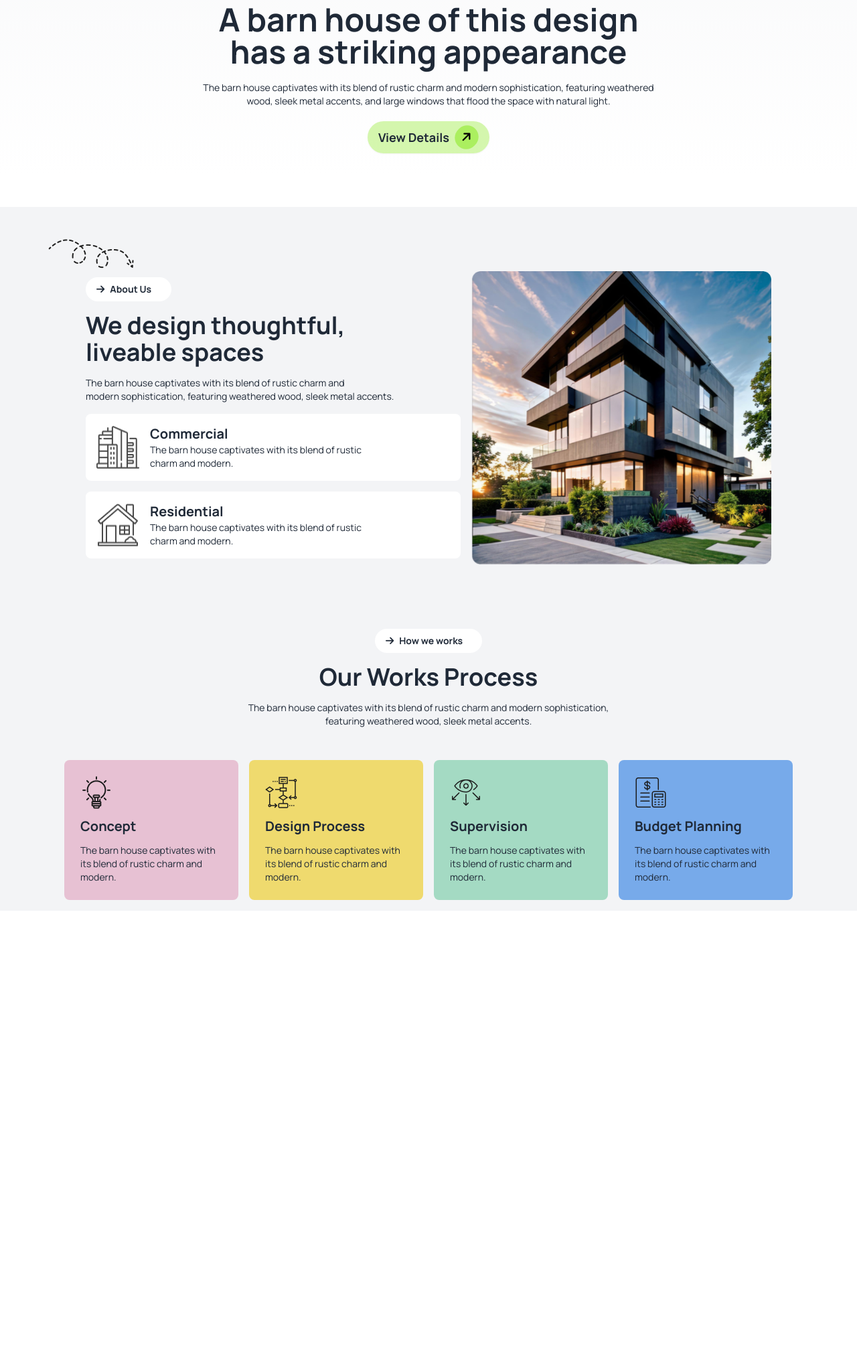
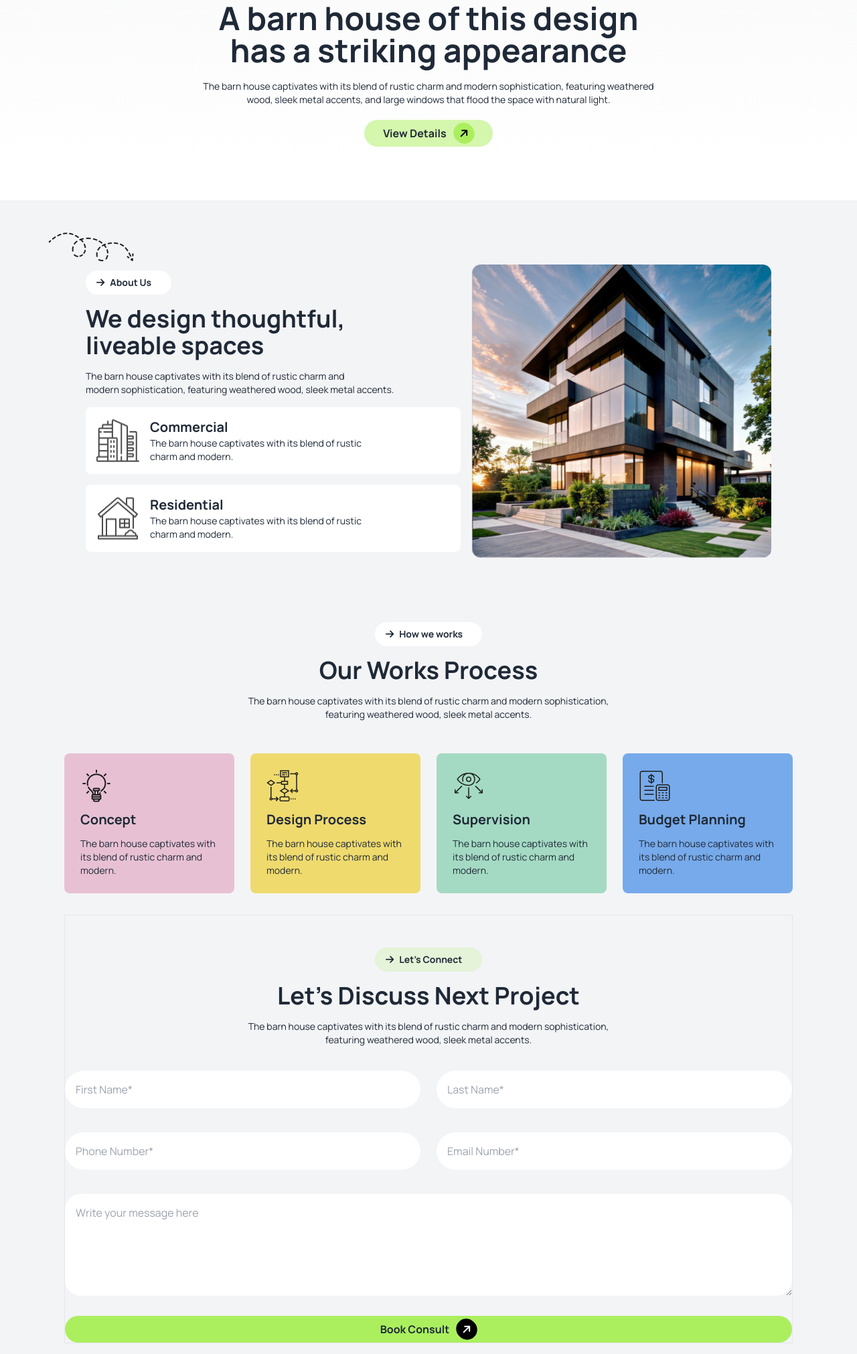
Before and after one commit to muradhossain1/my-assignment-3, a plain HTML site: page index.html in a window 1280 px wide. Shown: the part 467-2489 px from the top of the page at 67% size. Before the commit the page ends 1827 px from the top, so only its background shows below. Drawn offline with nearby package versions, Linux system fonts and the light colour scheme.

Commit message:
added an Let’s Discuss Next Project section

```diff
--- a/index.html
+++ b/index.html
@@ -35,8 +35,8 @@
     <header class="bg-gradient-to-t from-white to-gray-100 p-4 lg:px-24 ">
         <nav>
           <div >
-            <div class="navbar container mx-auto border">
-                <div class="navbar-start gap-2 border ">
+            <div class="navbar container mx-auto">
+                <div class="navbar-start gap-2 ">
                   <i class="fa-solid fa-arrow-right bg-[#ABEF5F] rounded-full -rotate-45 p-2"></i>
                   <h1 class="text-2xl lg:text-4xl font-bold">Rinterio</h1>
 
@@ -51,15 +51,15 @@
                   </ul>
                 </div>
 
-                <div class="navbar-end flex space-x-5 border">
+                <div class="navbar-end flex space-x-5 ">
 
-                  <i class="fa-solid rounded-full bg-white text-black p-2  fa-magnifying-glass hidden lg:block"></i>
-                  <i class="fa-solid rounded-full bg-white text-black p-2 fa-cart-shopping hidden lg:block   "></i>
-                  <div class="bg-[#ABEF5F]   rounded-full py-1 px-4 space-x-2">
+                  <i class="fa-solid rounded-full bg-white text-black p-2  fa-magnifying-glass hidden md:block lg:block"></i>
+                  <i class="fa-solid rounded-full bg-white text-black p-2 fa-cart-shopping hidden lg:block md:block   "></i>
+                 <div class="bg-[#ABEF5F] hidden lg:block md:block  rounded-full py-1 px-4 space-x-2">
                     <button class="font-bold"> Book Consult</button>
                     <i class="fa-solid fa-arrow-right bg-black text-white rounded-full p-2 -rotate-45"></i>
                   </div>
-                  <!-- <a class="btn btn- px-4 text-lg  border-none rounded-full font-bold ">Book Consult <i class="fa-solid bg-black text-white rounded-full p-2 -rotate-45 fa-arrow-right"></i></a> -->
+                  <i class="fa-solid fa-bars rounded-full lg:hidden bg-white text-black p-2 "></i>
                 </div>
               </div>
         </div>
@@ -73,9 +73,10 @@
               <div class=" lg:w-2/3 space-y-5">
                 <h1 class="text-3xl lg:text-5xl font-bold">A barn house of this design has a striking appearance</h1>
                 <p class="text-sm">The barn house captivates with its blend of rustic charm and modern sophistication, featuring weathered wood, sleek metal accents, and large windows that flood the space with natural light.</p>
-                <button>
-                  <a class="btn text-lg bg-[#ABEF5F80] border-none rounded-full font-bold ">View Details<i class="fa-solid bg-[#ABEF5F] text-black rounded-full p-2 w-9 -rotate-45 fa-arrow-right"></i></a>
-                </button>
+                <div class="bg-[#ABEF5F80] lg:w-48 md:w-48 mx-auto rounded-full py-1 px-4 space-x-2">
+                  <button class="font-bold"> View Details</button>
+                  <i class="fa-solid fa-arrow-right bg-[#ABEF5F] text-black rounded-full p-2 -rotate-45"></i>
+                </div>
               </div>
             </div>
 
@@ -94,7 +95,7 @@
           <div class="hero-content flex-col-reverse lg:flex-row-reverse mt-16 ">
             <img
               src="./assets/Rectangle.png"
-              class="  lg:w-2/5 rounded-lg " />
+              class=" md:w-full lg:w-2/5  " />
           <!-- contant  -->
           <div class="space-y-4 text-center lg:text-start lg:w-1/2">
 
@@ -137,7 +138,7 @@
             <p class="text-sm">The barn house captivates with its blend of rustic charm and modern sophistication, <br class="hidden lg:block"> featuring weathered wood, sleek metal accents.</p>
           </div>
           <!-- card section  -->
-          <div class="grid grid-cols-1 md:grid-cols-2 lg:grid-cols-4 lg:gap-4">
+          <div class="grid grid-cols-1 md:grid-cols-2 lg:grid-cols-4  lg:gap-6 md:gap-6">
             <div class=" bg-[#E7C1D3] p-6 rounded-lg mt-12 space-y-3 ">
               <img src="./assets/concept.png" alt="">
               <div class=" space-y-3">
@@ -173,6 +174,44 @@
           </div>
         </div>
       </section>
+      <!-- Let’s Discuss Next Project section  -->
+      <section class="p-4 lg:px-24 bg-gray-100 " >
+        <div class="container mx-auto border  ">
+          <div class="space-y-4 text-center mt-12 ">
+            <div class=" bg-[#ABEF5F33] flex rounded-full py-2 px-4 w-40 gap-2 text-sm items-center mx-auto ">
+              <i class="fa-solid fa-arrow-right"></i>
+              <h5 class="font-bold" >Let’s Connect</h5>
+              </div>
+            <h1 class="text-3xl lg:text-4xl font-bold">Let’s Discuss Next Project</h1>
+            <p class="text-sm">The barn house captivates with its blend of rustic charm and modern sophistication, <br class="hidden lg:block"> featuring weathered wood, sleek metal accents.</p>
+          </div>
+          <!-- form-section  -->
+          <div>
+              <div class="grid grid-cols-1 lg:grid-cols-2 gap-6 mt-6">
+                <div>
+                  <input class="p-4 mt-3 border-none outline-none bg-white rounded-full w-full" type="text" placeholder="First Name*">
+                </div>
+                <div>
+                  <input class="p-4 mt-3 border-none outline-none bg-white rounded-full w-full" type="text" placeholder="Last Name*">
+                </div>
+                <div>
+                  <input class="p-4 mt-3 border-none outline-none bg-white rounded-full w-full" type="text" placeholder="Phone Number*">
+                </div>
+                <div>
+                  <input class="p-4 mt-3 border-none outline-none bg-white rounded-full w-full" type="text" placeholder="Email Number*">
+                </div>
+                <div class="lg:col-span-2">
+                  <textarea class="p-4 mt-3 border-none outline-none bg-white rounded-3xl w-full" placeholder="Write your message here" name="" id=""  rows="5"></textarea>
+                </div>
+                <div class="bg-[#ABEF5F] lg:col-span-2 text-center rounded-full py-1 px-4 space-x-2">
+                  <button class="font-bold"> Book Consult</button>
+                  <i class="fa-solid fa-arrow-right bg-black text-white rounded-full p-2 -rotate-45"></i>
+                </div>
+              </div>
+            </div>
+          </div>
+        </div>
+      </section>
     </main>
     <footer>
       <div>
```
